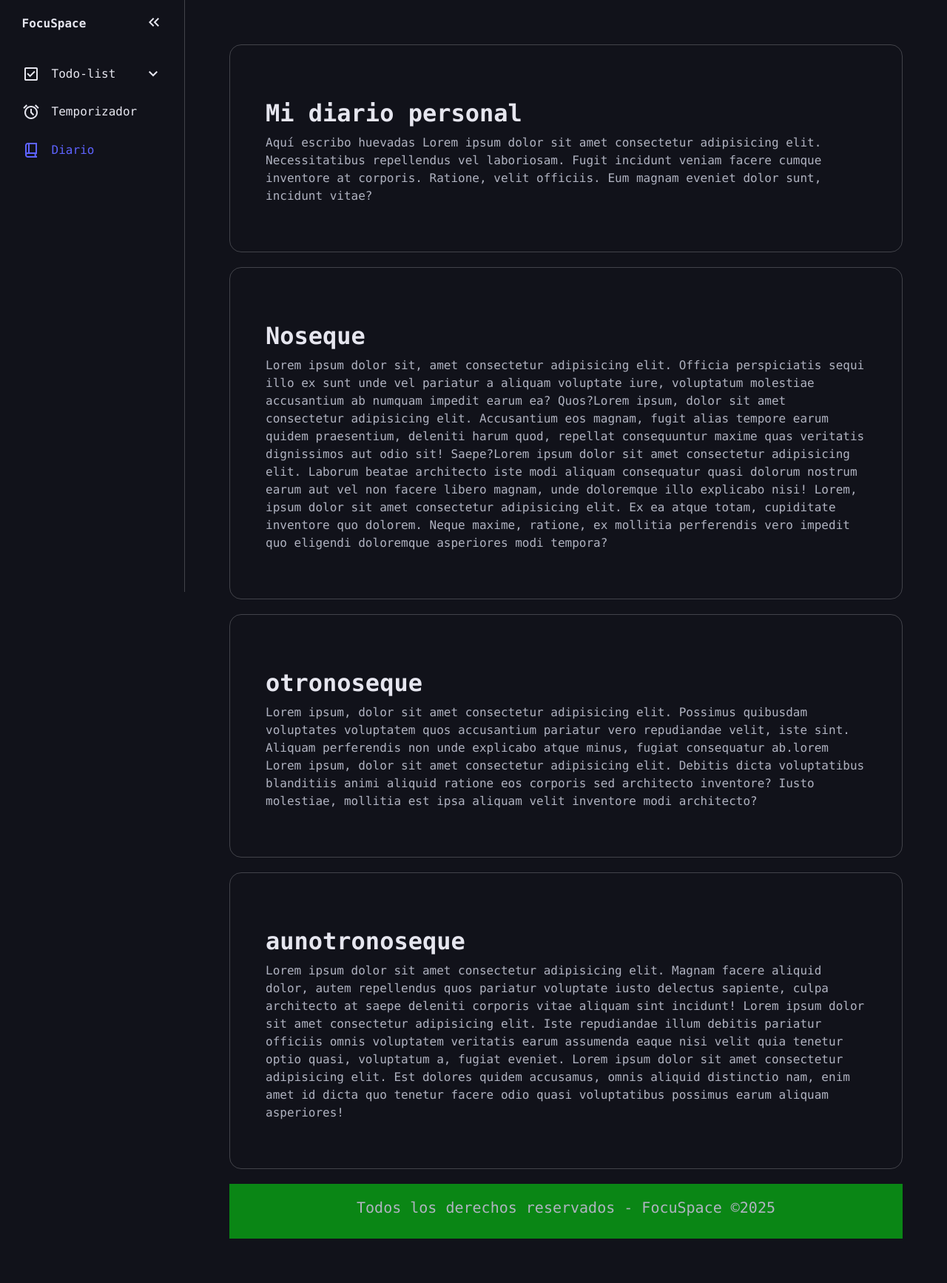
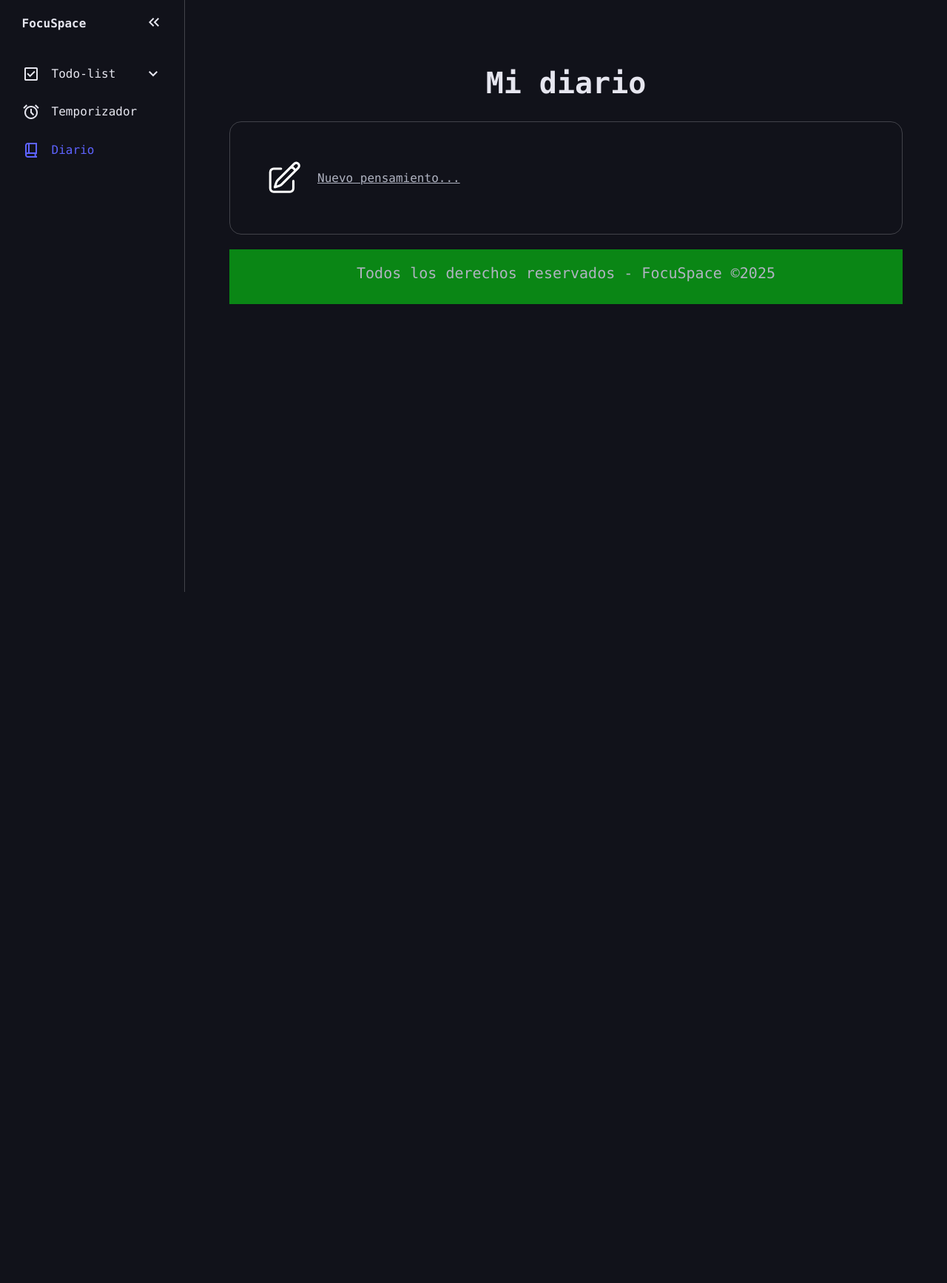
Before and after one commit to AngelaRB/Proyecto_productivo, a Flask app: page /diario in a window 1280 px wide. Shown: the whole page at 74% size. After the commit the page ends 800 px from the top, so only its background shows below. Run offline with Flask 3, Linux system fonts and the light colour scheme.

Commit message:
agregar entrada en diario conectado a db

```diff
--- a/app.py
+++ b/app.py
@@ -2,6 +2,7 @@ from flask import Flask, render_template, request, redirect, url_for
 from consultas import insertar, consulta, consulta_unica
 from dotenv import load_dotenv
 import os
+from datetime import date
 
 load_dotenv()
 
@@ -18,6 +19,20 @@ def index():
 def diario():
     return render_template('diario.html')
 
+@app.route('/nuevo_dia', methods=['POST', 'GET'])
+def agregar_diario():
+    if request.method == 'POST':
+        titulo = request.form.get('titulo')
+        fecha = request.form.get('fecha')
+        descripcion = request.form.get('descripcion')
+
+        query = ('INSERT INTO diario (titulo,fecha,descripcion) VALUES(%s,%s,%s)')
+        parametros = (titulo,fecha,descripcion)
+        diario = insertar(query,parametros)
+        return redirect(url_for('diario'))
+
+    return render_template('agregar_diario.html')
+
 @app.route('/pomodoro')
 def temporizador():
     return render_template('temporizador.html')
--- a/static/styles.css
+++ b/static/styles.css
@@ -164,6 +164,7 @@ main p{
 }
 
 .container{
+    display: flex;
     border: 1px solid var(--line-clr);
     border-radius: 1em;
     margin-bottom: 20px;
@@ -462,3 +463,30 @@ input:focus {
     text-decoration: line-through;
     color: var(--dark);
 }
+
+/* DIARIO */
+#title_diario{
+    margin: 1em;
+    text-align: center;
+    font-size: 40px;
+}
+
+.container svg{
+    width: 100%;
+    display: flex;
+
+}
+
+.container a{
+    align-content: center;
+    width: 50px;
+    display: flex;
+    color: white;
+}
+
+.ad_diario{
+    text-align: left;
+    align-content: center;
+    text-decoration: underline;
+    padding-left: 20px;
+}
--- a/templates/diario.html
+++ b/templates/diario.html
@@ -1,23 +1,22 @@
 {% extends "base.html" %}
-{% block content %}
+{%block title%}Diario{%endblock%}
+{% block content%}
 
     <main>
+        <h1 id="title_diario">Mi diario</h1>
         <div class="container">
-            <h1>Mi diario personal</h1>
-            <p>Aquí escribo huevadas Lorem ipsum dolor sit amet consectetur adipisicing elit. Necessitatibus repellendus vel laboriosam. Fugit incidunt veniam facere cumque inventore at corporis. Ratione, velit officiis. Eum magnam eveniet dolor sunt, incidunt vitae?</p>
+            <a href="{{url_for('agregar_diario')}}">
+                    <svg xmlns="http://www.w3.org/2000/svg" fill="none" viewBox="0 0 24 24" stroke-width="1.5" stroke="currentColor" class="size-6">
+                    <path stroke-linecap="round" stroke-linejoin="round" d="m16.862 4.487 1.687-1.688a1.875 1.875 0 1 1 2.652 2.652L10.582 16.07a4.5 4.5 0 0 1-1.897 1.13L6 18l.8-2.685a4.5 4.5 0 0 1 1.13-1.897l8.932-8.931Zm0 0L19.5 7.125M18 14v4.75A2.25 2.25 0 0 1 15.75 21H5.25A2.25 2.25 0 0 1 3 18.75V8.25A2.25 2.25 0 0 1 5.25 6H10" />
+                    </svg>
+            </a>
+            <div>
+                <p class="ad_diario">Nuevo pensamiento...</p>
+            </div>
+
+            </form>
         </div>
-        <div class="container">
-            <h1>Noseque</h1>
-            <p>Lorem ipsum dolor sit, amet consectetur adipisicing elit. Officia perspiciatis sequi illo ex sunt unde vel pariatur a aliquam voluptate iure, voluptatum molestiae accusantium ab numquam impedit earum ea? Quos?Lorem ipsum, dolor sit amet consectetur adipisicing elit. Accusantium eos magnam, fugit alias tempore earum quidem praesentium, deleniti harum quod, repellat consequuntur maxime quas veritatis dignissimos aut odio sit! Saepe?Lorem ipsum dolor sit amet consectetur adipisicing elit. Laborum beatae architecto iste modi aliquam consequatur quasi dolorum nostrum earum aut vel non facere libero magnam, unde doloremque illo explicabo nisi! Lorem, ipsum dolor sit amet consectetur adipisicing elit. Ex ea atque totam, cupiditate inventore quo dolorem. Neque maxime, ratione, ex mollitia perferendis vero impedit quo eligendi doloremque asperiores modi tempora?</p>
-        </div>
-        <div class="container">
-            <h1>otronoseque</h1>
-            <p>Lorem ipsum, dolor sit amet consectetur adipisicing elit. Possimus quibusdam voluptates voluptatem quos accusantium pariatur vero repudiandae velit, iste sint. Aliquam perferendis non unde explicabo atque minus, fugiat consequatur ab.lorem Lorem ipsum, dolor sit amet consectetur adipisicing elit. Debitis dicta voluptatibus blanditiis animi aliquid ratione eos corporis sed architecto inventore? Iusto molestiae, mollitia est ipsa aliquam velit inventore modi architecto?</p>
-        </div>
-        <div class="container">
-            <h1>aunotronoseque</h1>
-            <p>Lorem ipsum dolor sit amet consectetur adipisicing elit. Magnam facere aliquid dolor, autem repellendus quos pariatur voluptate iusto delectus sapiente, culpa architecto at saepe deleniti corporis vitae aliquam sint incidunt! Lorem ipsum dolor sit amet consectetur adipisicing elit. Iste repudiandae illum debitis pariatur officiis omnis voluptatem veritatis earum assumenda eaque nisi velit quia tenetur optio quasi, voluptatum a, fugiat eveniet. Lorem ipsum dolor sit amet consectetur adipisicing elit. Est dolores quidem accusamus, omnis aliquid distinctio nam, enim amet id dicta quo tenetur facere odio quasi voluptatibus possimus earum aliquam asperiores!</p>
-        </div>
+
             <footer class="pie" style="color:white">
             <p class="centrar">Todos los derechos reservados - FocuSpace &copy;2025</p>
             </footer>
--- a/templates/temporizador.html
+++ b/templates/temporizador.html
@@ -38,7 +38,7 @@
     <footer class="pie">
         <p class="centrar">Todos los derechos reservados - FocuSpace &copy;2025</p>
     </footer>
-    <script src="js/pomodoro.js"></script>
+    <script src="../static/js/pomodoro.js"></script>
 </body>
 
 {%endblock%}
```
Also changed, not shown: templates/agregar_diario.html (added, +25 -0 lines).
